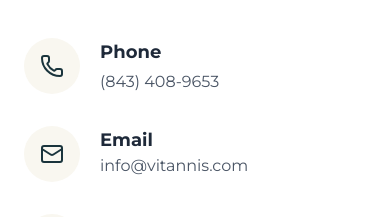
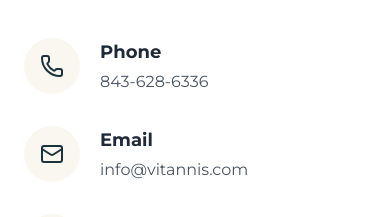
Before and after one commit to VitannisAdmin/Vitannis-Website, a React (Vite) app: page /contact in a window 390 px wide. Shown: the part 490-707 px from the top of the page. Built offline with nearby package versions, Linux system fonts and the light colour scheme.

Commit message:
feat: obfuscate contact information
Implement client-side contact obfuscation to protect email and phone number from scrapers. Remove plaintext contact details from SEO metadata.

```diff
--- a/App.tsx
+++ b/App.tsx
@@ -13,11 +13,13 @@
 import Tools from './pages/Tools';
 import ImmediateCare from './pages/ImmediateCare';
 import ClientIntake from './pages/ClientIntake';
+import { ObfuscatedPhone, ObfuscatedEmail } from './components/ContactLinks';
 
 const App: React.FC = () => {
   const navigate = useNavigate();
   const location = useLocation();
   const [mobileMenuOpen, setMobileMenuOpen] = useState(false);
+  const [solutionsOpen, setSolutionsOpen] = useState(false);
   const [scrolled, setScrolled] = useState(false);
 
   // Map paths to Page enum for styling
@@ -86,16 +88,19 @@
           <nav className="hidden md:flex space-x-8 items-center">
             <button onClick={() => navigateTo(Page.HOME)} className={`text-sm font-medium transition uppercase tracking-wide ${activePage === Page.HOME ? 'text-brand-gold' : 'text-brand-cream hover:text-brand-gold'}`}>Home</button>
 
-            <div className="relative group">
-              <button className={`text-sm font-medium transition uppercase tracking-wide flex items-center gap-1 py-2 ${[Page.BUSINESS, Page.INDIVIDUALS, Page.PARTNERS, Page.IMMEDIATE_CARE].includes(activePage) ? 'text-brand-gold' : 'text-brand-cream hover:text-brand-gold'}`}>
+            <div className="relative group" onMouseLeave={() => setSolutionsOpen(false)}>
+              <button
+                onClick={() => setSolutionsOpen(!solutionsOpen)}
+                onMouseEnter={() => setSolutionsOpen(true)}
+                className={`text-sm font-medium transition uppercase tracking-wide flex items-center gap-1 py-2 ${[Page.BUSINESS, Page.INDIVIDUALS, Page.PARTNERS, Page.IMMEDIATE_CARE].includes(activePage) ? 'text-brand-gold' : 'text-brand-cream hover:text-brand-gold'}`}>
                 Solutions <ChevronDown className="w-4 h-4" />
               </button>
-              <div className="absolute left-0 top-full pt-2 w-56 hidden group-hover:block z-50">
+              <div className={`absolute left-0 top-full pt-2 w-56 z-50 ${solutionsOpen ? 'block' : 'hidden'}`}>
                 <div className="bg-white text-brand-teal shadow-xl rounded-md overflow-hidden transition-all transform origin-top-left border border-gray-100 animate-fade-in">
-                  <button onClick={() => navigateTo(Page.BUSINESS)} className="block w-full text-left px-4 py-3 hover:bg-brand-cream-light text-sm border-b border-gray-100 hover:text-brand-gold transition-colors">Business Owners</button>
-                  <button onClick={() => navigateTo(Page.INDIVIDUALS)} className="block w-full text-left px-4 py-3 hover:bg-brand-cream-light text-sm border-b border-gray-100 hover:text-brand-gold transition-colors">Private Clients</button>
-                  <button onClick={() => navigateTo(Page.IMMEDIATE_CARE)} className="block w-full text-left px-4 py-3 hover:bg-brand-cream-light text-sm border-b border-gray-100 hover:text-brand-gold transition-colors font-semibold">Immediate Care Plan</button>
-                  <button onClick={() => navigateTo(Page.PARTNERS)} className="block w-full text-left px-4 py-3 hover:bg-brand-cream-light text-sm hover:text-brand-gold transition-colors">Advisor Partners</button>
+                  <button onClick={() => { navigateTo(Page.BUSINESS); setSolutionsOpen(false); }} className="block w-full text-left px-4 py-3 hover:bg-brand-cream-light text-sm border-b border-gray-100 hover:text-brand-gold transition-colors">Business Owners</button>
+                  <button onClick={() => { navigateTo(Page.INDIVIDUALS); setSolutionsOpen(false); }} className="block w-full text-left px-4 py-3 hover:bg-brand-cream-light text-sm border-b border-gray-100 hover:text-brand-gold transition-colors">Private Clients</button>
+                  <button onClick={() => { navigateTo(Page.IMMEDIATE_CARE); setSolutionsOpen(false); }} className="block w-full text-left px-4 py-3 hover:bg-brand-cream-light text-sm border-b border-gray-100 hover:text-brand-gold transition-colors font-semibold">Immediate Care Plan</button>
+                  <button onClick={() => { navigateTo(Page.PARTNERS); setSolutionsOpen(false); }} className="block w-full text-left px-4 py-3 hover:bg-brand-cream-light text-sm hover:text-brand-gold transition-colors">Advisor Partners</button>
                 </div>
               </div>
             </div>
@@ -191,11 +196,11 @@
                 </li>
                 <li className="flex items-center gap-3">
                   <Phone className="w-4 h-4 text-brand-gold shrink-0" />
-                  <span>(843) 408-9653</span>
+                  <ObfuscatedPhone className="hover:text-white transition" />
                 </li>
                 <li className="flex items-center gap-3">
                   <Mail className="w-4 h-4 text-brand-gold shrink-0" />
-                  <a href="mailto:info@vitannis.com" className="hover:text-white">info@vitannis.com</a>
+                  <ObfuscatedEmail className="hover:text-white transition" />
                 </li>
               </ul>
             </div>
--- /dev/null
+++ b/components/ContactLinks.tsx
@@ -0,0 +1,48 @@
+import React, { useState, useEffect } from 'react';
+
+export const ObfuscatedPhone: React.FC<{ className?: string }> = ({ className }) => {
+  const [phone, setPhone] = useState('');
+
+  useEffect(() => {
+    // Reconstruct phone on client side
+    const p1 = '843';
+    const p2 = '628';
+    const p3 = '6336';
+    setPhone(`${p1}-${p2}-${p3}`);
+  }, []);
+
+  return (
+    <a
+      href={phone ? `tel:${phone}` : '#'}
+      className={className}
+      onClick={(e) => {
+        if (!phone) e.preventDefault();
+      }}
+    >
+      {phone || 'Loading...'}
+    </a>
+  );
+};
+
+export const ObfuscatedEmail: React.FC<{ className?: string }> = ({ className }) => {
+  const [email, setEmail] = useState('');
+
+  useEffect(() => {
+    // Reconstruct email on client side
+    const user = 'info';
+    const domain = 'vitannis.com';
+    setEmail(`${user}@${domain}`);
+  }, []);
+
+  return (
+    <a
+      href={email ? `mailto:${email}` : '#'}
+      className={className}
+      onClick={(e) => {
+        if (!email) e.preventDefault();
+      }}
+    >
+      {email || 'Loading...'}
+    </a>
+  );
+};
--- a/index.html
+++ b/index.html
@@ -40,8 +40,6 @@
       "description": "Fiduciary Insurance Advisory for Professionals & Businesses. Protecting your wealth, family, and enterprise with conflict-free precision.",
       "url": "https://vitannis.com",
       "logo": "https://res.cloudinary.com/srinsurance/image/upload/v1771170905/Screenshot_2026-02-09_161610_icwgpg.png",
-      "telephone": "(843) 408-9653",
-      "email": "info@vitannis.com",
       "address": {
         "@type": "PostalAddress",
         "streetAddress": "420 The Parkway # I-A",
--- a/pages/Contact.tsx
+++ b/pages/Contact.tsx
@@ -2,6 +2,7 @@
 import { Phone, Mail, MapPin, Send, AlertCircle, Check, Sparkles, User, Briefcase } from 'lucide-react';
 import Button from '../components/Button';
 import { Page } from '../types';
+import { ObfuscatedPhone, ObfuscatedEmail } from '../components/ContactLinks';
 
 interface ContactProps {
   navigateTo?: (page: Page) => void;
@@ -77,7 +78,7 @@
                   </div>
                   <div>
                     <h3 className="font-bold text-gray-800 text-lg">Phone</h3>
-                    <p className="text-gray-600 mt-1">(843) 408-9653</p>
+                    <ObfuscatedPhone className="text-gray-600 mt-1 hover:text-brand-teal transition block" />
                   </div>
                 </div>
 
@@ -87,7 +88,7 @@
                   </div>
                   <div>
                     <h3 className="font-bold text-gray-800 text-lg">Email</h3>
-                    <a href="mailto:info@vitannis.com" className="text-gray-600 mt-1 hover:text-brand-teal transition">info@vitannis.com</a>
+                    <ObfuscatedEmail className="text-gray-600 mt-1 hover:text-brand-teal transition block" />
                   </div>
                 </div>
 
```
